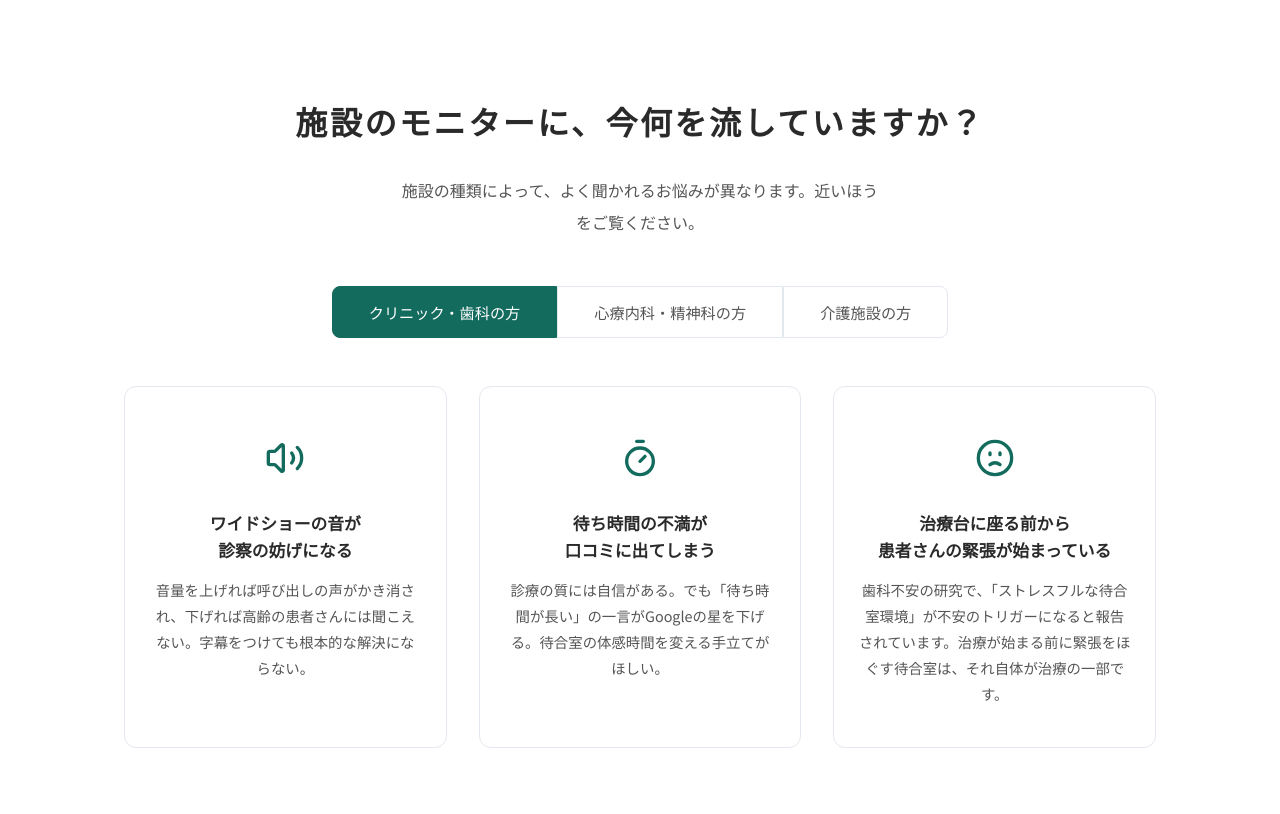
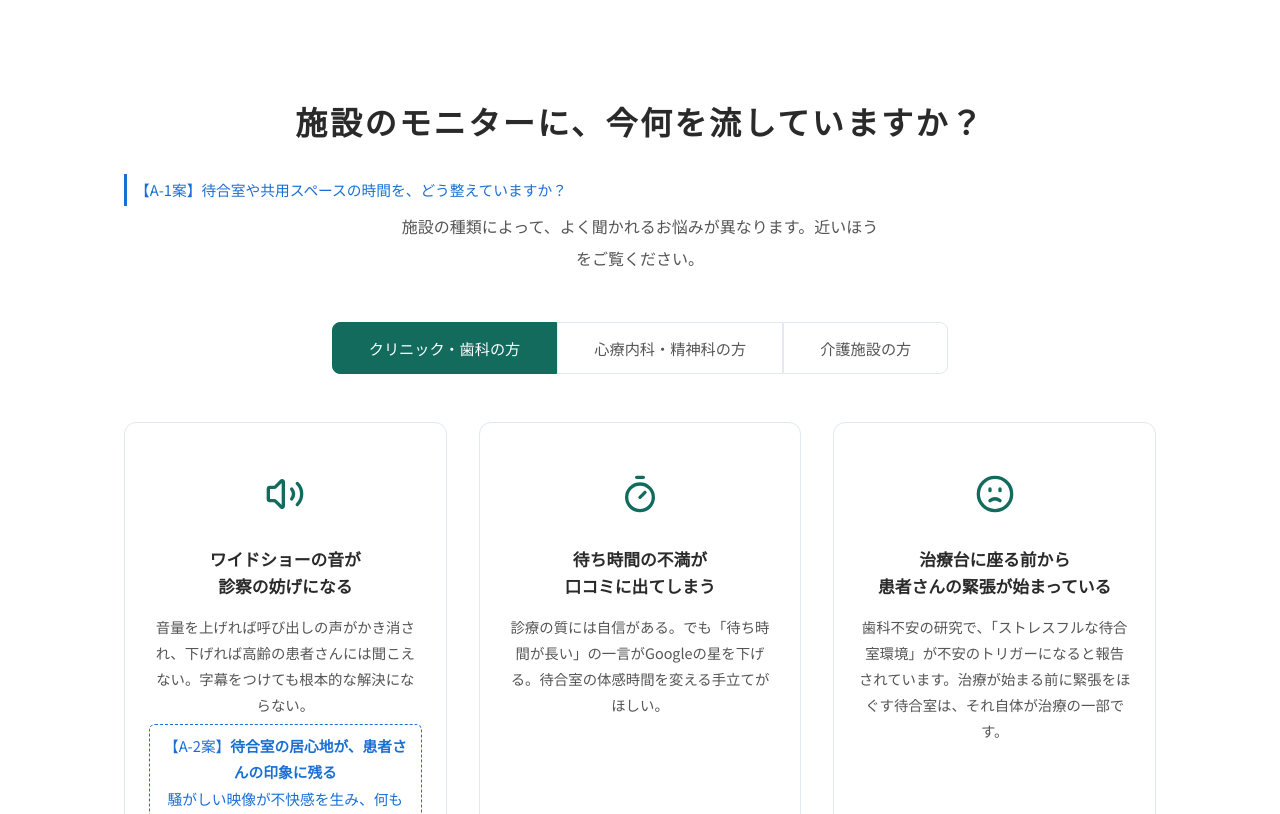
Before and after one commit to dr836gnypeq-ctrl/fukeichou-site, a Jekyll site: the page built from index.html, in a window 1280 px wide and 900 px high, scrolled down 818 px, cut to the strip 86-900 px from the top of the window. Built offline with Jekyll 4.4.1, drawn with Linux system fonts in a browser that asks for light colours; nearby versions of some CDN libraries; some of the changed text lies outside the part shown.

Commit message:
Add blue preview text for copy change candidates (A-1~A-7, B-2~B-7)

```diff
--- a/_layouts/default.html
+++ b/_layouts/default.html
@@ -51,7 +51,7 @@
 <link rel="prefetch" href="{{ '/' | relative_url }}">
 <link rel="prefetch" href="{{ '/evidence/' | relative_url }}">
 {% endif %}
-<link rel="stylesheet" href="{{ '/assets/css/style.css' | relative_url }}?v=20260321z">
+<link rel="stylesheet" href="{{ '/assets/css/style.css' | relative_url }}?v=20260322a">
 <script src="https://cdn.jsdelivr.net/npm/lucide@0.383.0/dist/umd/lucide.min.js" defer></script>
 </head>
 <body>
--- a/assets/css/style.css
+++ b/assets/css/style.css
@@ -20,6 +20,8 @@ a:hover{color:var(--gold)}
 .section-heading{font-family:var(--serif);font-size:2rem;font-weight:600;text-align:center;margin-bottom:20px;letter-spacing:.08em}
 .section-lead{text-align:center;color:var(--ink-light);font-size:1rem;line-height:2;margin-bottom:48px;max-width:480px;margin-left:auto;margin-right:auto}
 .section-tagline{text-align:center;font-family:var(--serif);font-size:1.15rem;font-weight:500;letter-spacing:.06em;color:var(--ink);margin-bottom:16px}
+.change-preview{color:#1a6fd4;font-size:.92em;margin-top:4px;margin-bottom:4px;padding:3px 8px;border-left:3px solid #1a6fd4;display:block}
+.change-preview-block{color:#1a6fd4;border:1.5px dashed #1a6fd4;border-radius:6px;padding:8px 12px;margin-top:6px;font-size:.92em}
 .section-overview{text-align:center;color:var(--ink-light);font-size:.95rem;line-height:2;margin-top:-28px;margin-bottom:48px;max-width:640px;margin-left:auto;margin-right:auto}
 
 /* Version badge */
--- a/evidence.html
+++ b/evidence.html
@@ -24,6 +24,7 @@ description: 待合室での自然映像の効果に関する科学的根拠。
 <a href="{{ '/evidence/clinic/' | relative_url }}" class="ev-route-card">
 <span class="ev-cat-pill ev-cat-pill--clinic">クリニック・歯科</span>
 <h3>待合室での患者行動変化と脳科学的根拠</h3>
+<span class="change-preview">【B-6案】施設での患者行動変化と脳科学的根拠</span>
 <p>待合室での患者行動変化、TVニュースとの比較、脳科学・メタ分析。歯科不安への待合室環境の影響、精神科での抗不安薬コスト削減データも掲載。</p>
 <span class="btn btn-primary">クリニック・歯科向け科学的根拠</span>
 </a>
--- a/index.html
+++ b/index.html
@@ -10,6 +10,7 @@ description: 待合室のモニターに何を流すか迷っていませんか
 <section class="section" id="pain">
 <div class="container">
 <h2 class="section-heading reveal">施設のモニターに、今何を流していますか？</h2>
+<span class="change-preview">【A-1案】待合室や共用スペースの時間を、どう整えていますか？</span>
 <p class="section-lead reveal reveal-d1">施設の種類によって、よく聞かれるお悩みが異なります。近いほうをご覧ください。</p>
 
 <div class="tab-switcher">
@@ -25,6 +26,7 @@ description: 待合室のモニターに何を流すか迷っていませんか
 <div class="pain-icon"><i data-lucide="volume-2"></i></div>
 <h3>ワイドショーの音が<br>診察の妨げになる</h3>
 <p>音量を上げれば呼び出しの声がかき消され、下げれば高齢の患者さんには聞こえない。字幕をつけても根本的な解決にならない。</p>
+<div class="change-preview-block">【A-2案】<strong>待合室の居心地が、患者さんの印象に残る</strong><br>騒がしい映像が不快感を生み、何もない空間が緊張を高める。どちらも、待合室の居心地を損ないます。</div>
 </div>
 <div class="pain-card reveal reveal-d2">
 <div class="pain-icon"><i data-lucide="timer"></i></div>
@@ -46,11 +48,13 @@ description: 待合室のモニターに何を流すか迷っていませんか
 <div class="pain-icon"><i data-lucide="brain"></i></div>
 <h3>刺激的なニュースが<br>症状を悪化させるリスクがある</h3>
 <p>センセーショナルなニュースや事件報道は、不安・抑うつの症状を抱える患者さんの精神状態に悪影響を与えることがある。待合室のテレビを消すわけにもいかない——その板挟みに応えます。</p>
+<div class="change-preview-block">【A-3案】〜かといって何も流さない沈黙の空間が、患者さんを落ち着かせるとも限らない。「穏やかな映像」という選択肢が、待合室にはあります。</div>
 </div>
 <div class="pain-card reveal reveal-d2">
 <div class="pain-icon"><i data-lucide="eye-off"></i></div>
 <h3>他の患者さんと<br>目が合うことへの不安</h3>
 <p>心療内科・精神科の待合室では、「知人に見られたくない」「誰かと目が合うのが怖い」という患者さんが少なくない。モニターに視線が自然に向かう環境は、その緊張を静かにほぐします。</p>
+<span class="change-preview">【A-4案】〜視線の逃げ場がある環境は、その緊張を静かにほぐします。</span>
 </div>
 <div class="pain-card reveal reveal-d3">
 <div class="pain-icon"><i data-lucide="door-open"></i></div>
@@ -72,6 +76,7 @@ description: 待合室のモニターに何を流すか迷っていませんか
 <div class="pain-icon"><i data-lucide="clapperboard"></i></div>
 <h3>共用スペースのテレビが<br>一日中つけっぱなし</h3>
 <p>チャンネル選びで入居者同士がもめることもある。かといって消すと静まり返る。テレビに代わる「ちょうどいい映像」が見つからない。</p>
+<div class="change-preview-block">【A-5案】<strong>共用スペースの過ごし方に、手を打てていない</strong><br>テレビをつけっぱなしにするとチャンネル争いや音量問題が起きる。かといって何もない共用スペースは殺風景で、入居者が自然に集まりにくい。「ちょうどいい映像」が、まだ見つかっていません。</div>
 </div>
 <div class="pain-card reveal reveal-d3">
 <div class="pain-icon"><i data-lucide="sofa"></i></div>
@@ -223,7 +228,9 @@ description: 待合室のモニターに何を流すか迷っていませんか
 <h2 class="section-heading reveal">風景帖でできること</h2>
 <p class="section-tagline reveal">壁も床も変えずに、空間の印象が変わる</p>
 <p class="section-lead reveal reveal-d1">その変化を起こすのは、映像です。クリニック・歯科・心療内科・介護施設の「モニタに何を流すか」——風景帖が、静かに解決します。</p>
+<span class="change-preview">【A-6案】〜「待合室や共用スペースをどう整えるか」——風景帖が、静かに解決します。</span>
 <p class="section-overview reveal reveal-d2">届いた機器をテレビに繋いで電源を入れるだけ。翌朝から、その季節・その時間帯にふさわしい日本の風景が流れはじめます。ライブラリは150時間超。スタッフが映像を選ぶ手間も、ディスクを替える作業も、ネット回線を用意する必要もありません。</p>
+<span class="change-preview">【A-7案】届いた機器をモニタに繋いで〜（「テレビ」→「モニタ」のみ変更）</span>
 <div class="feature-grid">
 
 <div class="feature-card reveal reveal-d1">
@@ -358,6 +365,7 @@ description: 待合室のモニターに何を流すか迷っていませんか
 <span class="pricing-unit">円<small>（税込）</small></span>
 </div>
 <p class="pricing-daily">1日あたり660円。待合室の空気を変えるコスト。</p>
+<span class="change-preview">【B-2案】1日あたり660円。施設の空間に、映像を届けるコスト。</span>
 </div>
 <div class="pricing-includes">
 <h4>含まれるもの</h4>
@@ -423,7 +431,9 @@ description: 待合室のモニターに何を流すか迷っていませんか
 </div>
 <div class="container" style="text-align:center;margin-top:40px">
 <p class="section-lead reveal reveal-d1">あなたの待合室に置いた姿を、写真1枚で確認できます。</p>
+<span class="change-preview">【B-3案】あなたの施設に置いた姿を、写真1枚で確認できます。</span>
 <a href="{{ '/simulator/' | relative_url }}" class="btn btn-primary btn-lg reveal reveal-d2">待合室シミュレーターを開く →</a>
+<span class="change-preview">【B-4案】導入イメージを確認する →</span>
 </div>
 </div>
 </section>
--- a/quality.html
+++ b/quality.html
@@ -168,6 +168,7 @@ canvas.ql-bit-canvas{height:40px}
         <div class="ql-step-num">③ 体験への影響</div>
         <h4>品質は「見た目」だけでなく「体験の深さ」に関わる</h4>
         <p>不自然な縞は、意識しなくても脳が「補正しようとする」処理を引き起こします。その無意識の負荷が、リラックスや注意の回復に向かうべきリソースを消費します。待合室という「何もしない時間」を質の高い休息にするには、脳に余計な仕事をさせないことが重要です。</p>
+        <span class="change-preview">【B-7案】待合室や共用スペースという「何もしない時間」を質の高い休息にするには〜</span>
       </div>
     </div>
 
--- a/simulator.html
+++ b/simulator.html
@@ -121,7 +121,9 @@ noindex: true
 <div class="sim-hero">
   <div class="container">
     <h1>待合室シミュレーター</h1>
+    <span class="change-preview">【B-5案】導入イメージシミュレーター</span>
     <p>あなたの待合室に、風景帖の映像を置いてみませんか。</p>
+    <span class="change-preview">【B-5案】あなたの施設に、風景帖の映像を置いてみませんか。</span>
   </div>
 </div>
 
```
